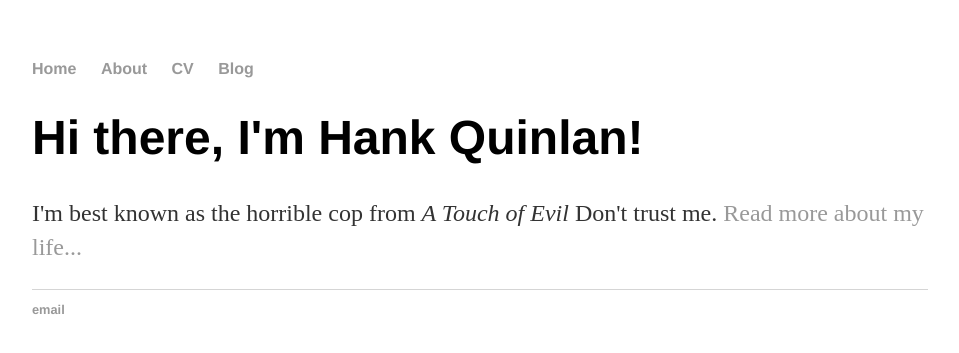
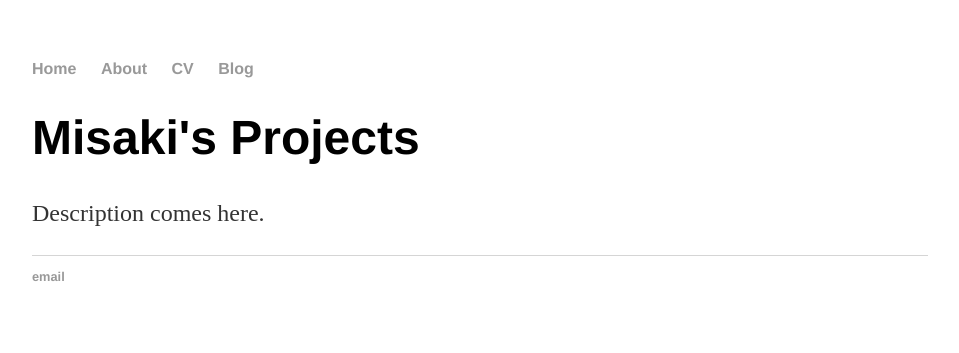
Before and after one commit to misakimatsumura/misakimatsumura.github.io, a Jekyll site: the page built from index.html, in a window 1280 px wide. Shown: the top 353 px of the page, without its empty margins (160-1119 px from the left). Built offline with Jekyll 4.4.1, drawn with Linux system fonts in a browser that asks for light colours.

Commit message:
Update index.html
Made into my projects page

```diff
--- a/index.html
+++ b/index.html
@@ -1,8 +1,8 @@
 ---
 layout: default
-title: Hank Quinlan, Horrible Cop
+title: Misaki Matsumura
 ---
 <div class="blurb">
-	<h1>Hi there, I'm Hank Quinlan!</h1>
-	<p>I'm best known as the horrible cop from <em>A Touch of Evil</em> Don't trust me. <a href="/about">Read more about my life...</a></p>
+	<h1>Misaki's Projects</h1>
+	<p>Description comes here.
 </div><!-- /.blurb -->
```
